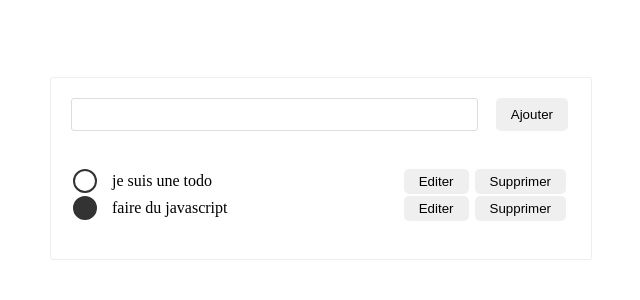
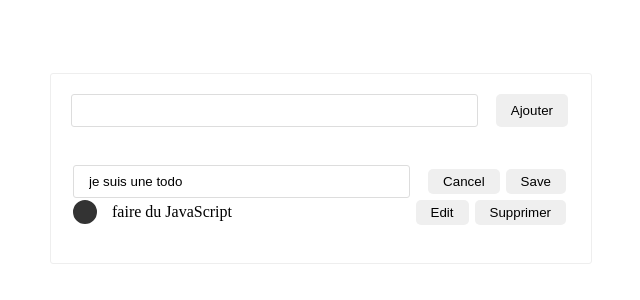
Before and after one commit to abbes06/todo-list, a website built with webpack: page src/index.html in a window 1280 px wide. Shown: the part 232-532 px from the top of the page, without its empty margins (319-959 px from the left). Built offline with nearby package versions, Linux system fonts and the light colour scheme.

Commit message:
editer une todo

```diff
--- a/src/index.js
+++ b/src/index.js
@@ -3,6 +3,7 @@ import "./style.css";
 const ul = document.querySelector("ul");
 const form = document.querySelector("form");
 const input = document.querySelector("form > input");
+
 form.addEventListener("submit", (event) => {
   event.preventDefault();
   const value = input.value;
@@ -14,35 +15,100 @@ const todos = [
   {
     text: "je suis une todo",
     done: false,
+    editMode: true,
   },
   {
-    text: "faire du javascript",
+    text: "faire du JavaScript",
     done: true,
+    editMode: false,
   },
 ];
 
 const displayTodo = () => {
-  const todoNodes = todos.map((todo, index) => {
-    return createElement(todo);
+  const todosNode = todos.map((todo, index) => {
+    if (todo.editMode) {
+      return createTodoEditElement(todo, index);
+    } else {
+      return createTodoElement(todo, index);
+    }
   });
   ul.innerHTML = "";
-  ul.append(...todoNodes);
+  ul.append(...todosNode);
 };
-const createElement = (todo) => {
+
+const createTodoElement = (todo, index) => {
   const li = document.createElement("li");
-  li.innerHTML = `<span class = 'todo ${todo.done ? "done" : ""}'></span>
+  const buttonDelete = document.createElement("button");
+  buttonDelete.innerHTML = "Supprimer";
+  const buttonEdit = document.createElement("button");
+  buttonEdit.innerHTML = "Edit";
+  buttonDelete.addEventListener("click", (event) => {
+    event.stopPropagation();
+    deleteTodo(index);
+  });
+  buttonEdit.addEventListener("click", (event) => {
+    event.stopPropagation();
+    toggleEditMode(index);
+  });
+  li.innerHTML = `
+    <span class="todo ${todo.done ? "done" : ""}"></span>
     <p>${todo.text}</p>
-  <button>Editer</button>
-  <button>Supprimer</button>`;
+  `;
+  li.addEventListener("click", (event) => {
+    toggleTodo(index);
+  });
+  li.append(buttonEdit, buttonDelete);
   return li;
 };
+
+const createTodoEditElement = (todo, index) => {
+  const li = document.createElement("li");
+  const input = document.createElement("input");
+  input.type = "text";
+  input.value = todo.text;
+  const buttonSave = document.createElement("button");
+  buttonSave.innerHTML = "Save";
+  const buttonCancel = document.createElement("button");
+  buttonCancel.innerHTML = "Cancel";
+  buttonCancel.addEventListener("click", (event) => {
+    event.stopPropagation();
+    toggleEditMode(index);
+  });
+  buttonSave.addEventListener("click", (event) => {
+    editTodo(index, input);
+  });
+  li.append(input, buttonCancel, buttonSave);
+  return li;
+};
+
 const addTodo = (text) => {
-  if (text) {
   todos.push({
     text,
     done: false,
   });
   displayTodo();
-  }
 };
+
+const deleteTodo = (index) => {
+  todos.splice(index, 1);
   displayTodo();
+};
+
+const toggleTodo = (index) => {
+  todos[index].done = !todos[index].done;
+  displayTodo();
+};
+
+const toggleEditMode = (index) => {
+  todos[index].editMode = !todos[index].editMode;
+  displayTodo();
+};
+
+const editTodo = (index, input) => {
+  const value = input.value;
+  todos[index].text = value;
+  todos[index].editMode = false;
+  displayTodo();
+};
+
+displayTodo();
--- a/src/style.css
+++ b/src/style.css
@@ -58,7 +58,10 @@ li {
   align-items: center;
   margin: 2px;
 }
-
+li input {
+  flex: 1;
+  margin-right: 15px;
+}
 li p {
   flex: 1;
 }
```
Also changed, not shown: src/index.html (+0 -1 lines). Lines whose indentation alone changed are shown as unchanged.
